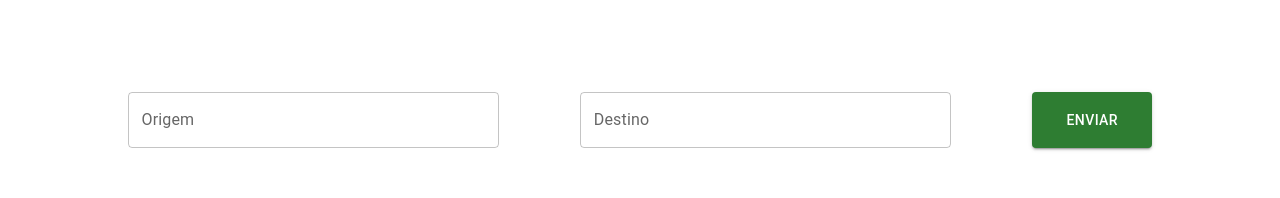
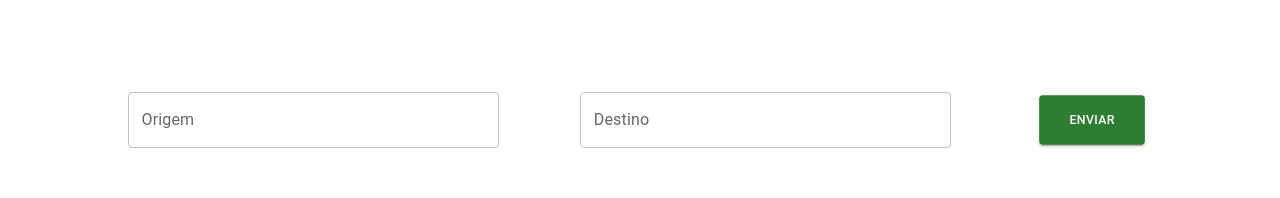
Before and after one commit to FeIipeQueiroz/Malha-aeria-interface, a Next.js app: page / in a window 1280 px wide. Shown: the top 198 px of the page. Built offline with nearby package versions, Linux system fonts and the light colour scheme.

Commit message:
add animações nos botões

```diff
--- /dev/null
+++ b/components/Button/Button.style.tsx
@@ -0,0 +1,12 @@
+import { styled } from "@mui/system";
+import { Button } from "@mui/material";
+
+export const ButtonStyled = styled(Button)`
+  :hover {
+    transform: scale(1);
+  }
+
+  -webkit-transform: scale(0.88);
+  transform: scale(0.88);
+  transition: transform ease 0.3s;
+`;
--- /dev/null
+++ b/components/Button/Button.tsx
@@ -0,0 +1,9 @@
+import React from "react";
+import { ButtonStyled } from "./Button.style";
+import { ButtonProps } from "@mui/material";
+
+const Button: React.FC<ButtonProps> = (props) => {
+  return <ButtonStyled {...props}>{props.children}</ButtonStyled>;
+};
+
+export default Button;
--- a/components/ListItem/ListItem.style.tsx
+++ b/components/ListItem/ListItem.style.tsx
@@ -10,8 +10,12 @@ export const ListItemStyled = styled(ListItem)`
   width: "fit-content";
   min-width: 190px;
   padding: 4px;
+  -webkit-animation-name: fadeInUp;
   animation-name: fadeInUp;
-  animation-duration: 0.5s;
+  -webkit-animation-duration: 1s;
+  animation-duration: 1s;
+  -webkit-animation-fill-mode: both;
+  animation-fill-mode: both;
 
   .fadeInUp {
     -webkit-animation-name: fadeInUp;
--- a/components/ListItem/ListItem.tsx
+++ b/components/ListItem/ListItem.tsx
@@ -2,10 +2,10 @@ import {
   Typography,
   ListItemAvatar,
   ListItemSecondaryAction,
-  Button,
 } from "@mui/material";
 import React from "react";
 import { ListItemStyled, ColumnStyled } from "./ListItem.style";
+import Button from "../Button/Button";
 
 const ListItem = (props) => {
   return (
--- a/pages/index.tsx
+++ b/pages/index.tsx
@@ -2,12 +2,12 @@ import React from "react";
 import { Container } from "@mui/material";
 import TextInput from "../components/TextInput/TextInput";
 import Row from "../components/Row/Row";
-import { Button } from "@mui/material";
 import Card from "../components/Card/Card";
 import { useIndex } from "../data/hooks/useIndex";
 import { CircularProgress } from "@mui/material";
 import List from "../components/List/List";
 import ListItem from "../components/ListItem/ListItem";
+import Button from "../components/Button/Button";
 export default function Home() {
   const {
     origin,
```
